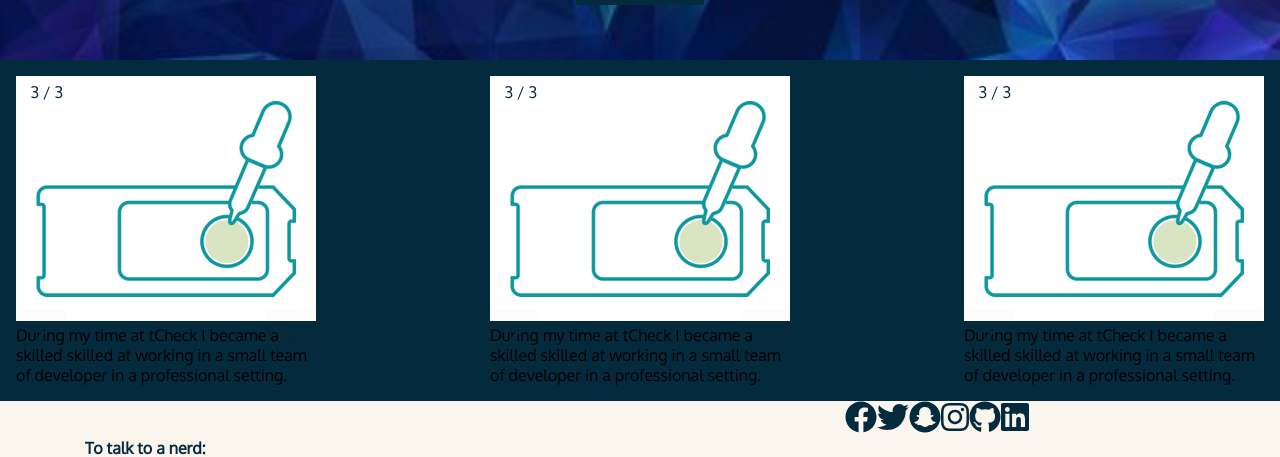
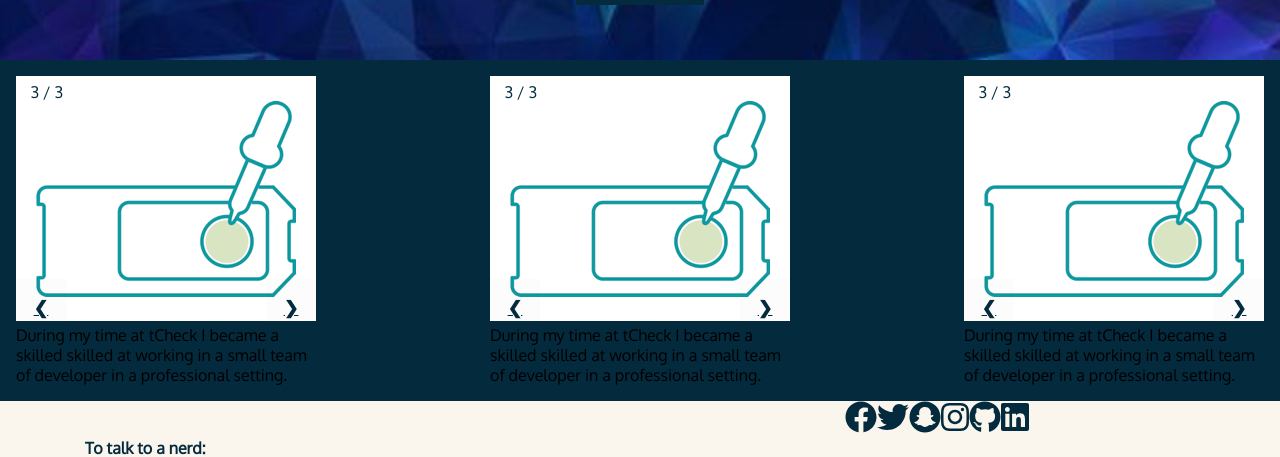
Before and after one commit to StrawHatAaron/reactive-nerd, a React (Create React App) app: page /portfolio in a window 1280 px wide. Shown: the part 340-797 px from the top of the page. Built offline with nearby package versions, Linux system fonts and the light colour scheme.

Commit message:
navbar or slide bar first?

```diff
--- a/src/components/Pages/Portfolio/TCheckPortfolio.js
+++ b/src/components/Pages/Portfolio/TCheckPortfolio.js
@@ -35,17 +35,18 @@ export default class TCheckPortfolio extends React.Component{
         return(
 
                 <div class={this.props.title} id='sliding-container'>
-                    <div className="mySlides fade">
+                    <div className="mySlides">
                         <div className="numbertext">{this.state.slideIndex+1} / 3</div>
                         <img src={this.state.src[this.state.slideIndex]} alt={this.state.alt[this.state.slideIndex]}/>
+                        <div className="bottom-slide-content">
+                            During my time at tCheck I became a skilled skilled at working in a small team of developer in a
+                            professional setting.
+                        </div>
                     </div>
                     <a className="prev"  href="#" onClick={() => this.currentSlide(this.state.slideIndex - 1)}>&#10094;</a>
                     <a className="next"  href="#" onClick={() => this.currentSlide(this.state.slideIndex + 1)}>&#10095;</a>
 
-                    <div className="bottom-slide-content">
-                        During my time at tCheck I became a skilled skilled at working in a small team of developer in a
-                        professional setting.
-                    </div>
+
                 </div>
 
 
--- a/src/css/Pages/Portfolio/Portfolio.css
+++ b/src/css/Pages/Portfolio/Portfolio.css
@@ -7,11 +7,10 @@ div.large-animation-slider{
     width: 100%;
 }
 
-
 #sliding-container {
     display: flex;
     flex-direction: row;
-    flex-wrap: wrap;
+    flex-wrap: nowrap;
     justify-content: space-between;
     background-color: #042a3d;
 }
--- a/src/css/Pages/Portfolio/TCheckPortfolio.css
+++ b/src/css/Pages/Portfolio/TCheckPortfolio.css
@@ -8,10 +8,7 @@
     height: 100%;
 }
 
-/* Hide the images by default */
-.mySlides {
-    /*display: none;*/
-}
+
 
 /* Next & previous buttons */
 .prev, .next {
@@ -20,7 +17,7 @@
     top: 50%;
     width: auto;
     height:2.4em;
-    margin-top: 4.5em;
+    margin-top: 2.75em;
     padding: 1em;
     color: #042a3d;
     font-weight: bold;
```
